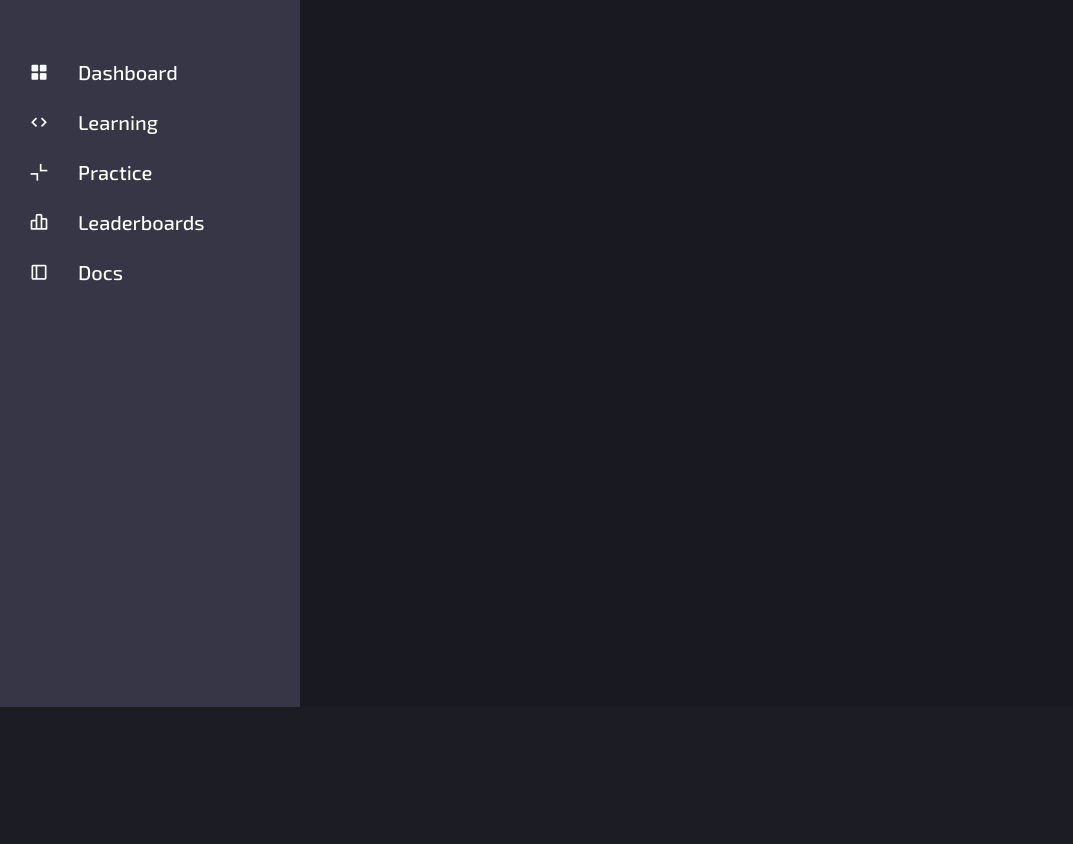
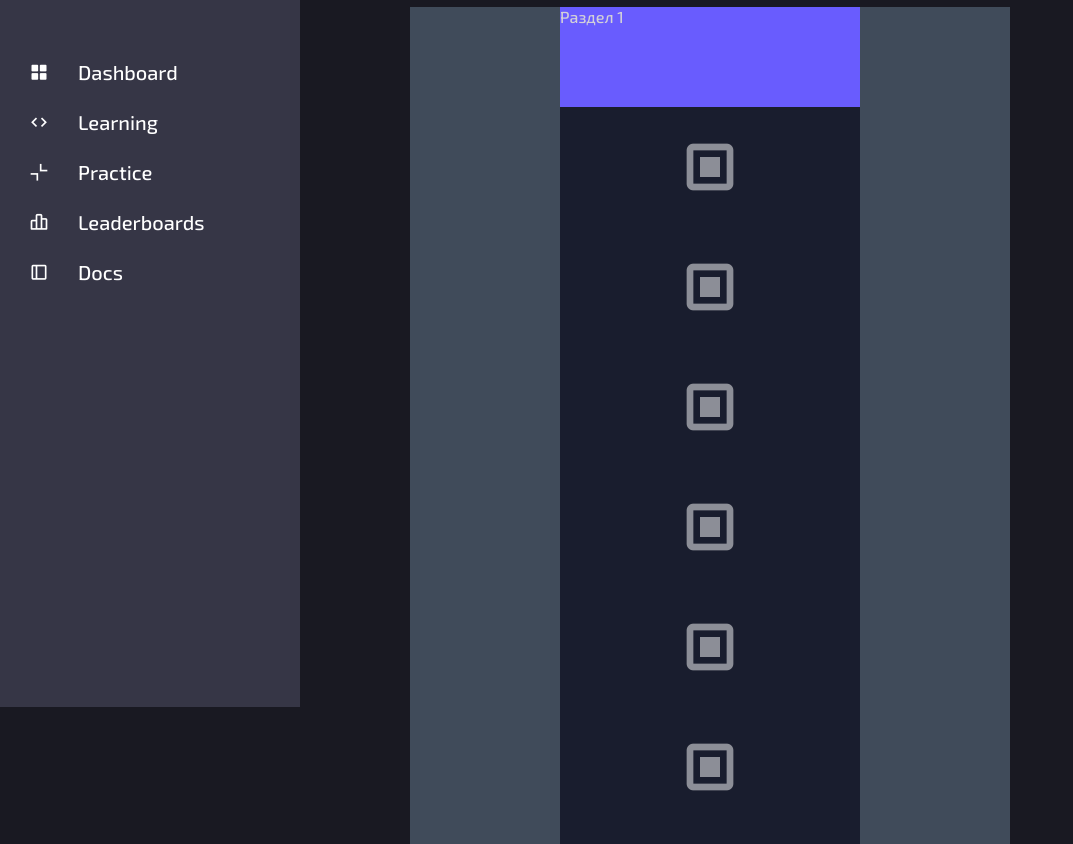
Before and after one commit to LIya-Darvis/Knights_Of_Python_old, a plain HTML site: page map/map.html in a window 1280 px wide. Shown: the part 93-937 px from the top of the page, without its empty margins (0-1073 px from the left). Before the commit the page ends 800 px from the top, so only its background shows below. Drawn offline with nearby package versions, Linux system fonts and the light colour scheme.

Commit message:
learning map

```diff
--- a/map/map.html
+++ b/map/map.html
@@ -10,83 +10,152 @@
     <title>Learning map</title>
 </head>
 <body>
+
+    <!-- ======= NAVIGATION ======= -->
+
     <nav class="sidebar close">
         <div class="logo-details">
-            <i class='bx bxs-cube' ></i>
-            <span class="logo-name">
-                Knights of Python
-            </span>
+            <a href="../index.html">
+                <i class='bx bxs-cube' ></i>
+                <span class="logo-name">
+                    Knights of Python
+                </span>
+            </a>
+
         </div>
 
         <ul class="nav-links">
             <li>
                 <div class="icon-link">
-                    <a href="#">
+                    <a href="">
                         <i class='bx bxs-grid-alt'></i>
                         <span class="link-name">Dashboard</span>
                     </a>
                     <ul class="sub-menu blank">
-                        <li><a class="link-name" href="#">Dashboard</a></li>
+                        <li><a class="link-name" href="">Dashboard</a></li>
                     </ul>
                 </div>
             </li>
             <li>
                 <div class="icon-link">
-                    <a href="#">
+                    <a href="">
                         <i class='bx bx-code'></i>
                         <span class="link-name">Learning</span>
                     </a>
                     <ul class="sub-menu blank">
-                        <li><a class="link-name" href="#">Learning</a></li>
+                        <li><a class="link-name" href="">Learning</a></li>
                     </ul>
                 </div>
             </li>
             <li>
                 <div class="icon-link">
-                    <a href="#">
+                    <a href="">
                         <i class='bx bx-collapse-alt'></i>
                         <span class="link-name">Practice</span>
                     </a>
                     <ul class="sub-menu blank">
-                        <li><a class="link-name" href="#">Practice</a></li>
+                        <li><a class="link-name" href="">Practice</a></li>
                     </ul>
                 </div>
             </li>
             <li>
                 <div class="icon-link">
-                    <a href="#">
+                    <a href="">
                         <i class='bx bx-bar-chart-alt-2'></i>
                         <span class="link-name">Leaderboards</span>
                     </a>
                     <ul class="sub-menu blank">
-                        <li><a class="link-name" href="#">Leaderboards</a></li>
+                        <li><a class="link-name" href="">Leaderboards</a></li>
                     </ul>
                 </div>
             </li>
             <li>
                 <div class="icon-link">
-                    <a href="#">
+                    <a href="">
                         <i class='bx bx-dock-left'></i>
                         <span class="link-name">Docs</span>
                     </a>
                     <ul class="sub-menu blank">
-                        <li><a class="link-name" href="#">Docs</a></li>
+                        <li><a class="link-name" href="">Docs</a></li>
                     </ul>
                 </div>
             </li>
         </ul>
     </nav>
 
+    <!-- ======= MAP ======= -->
+
     <section class="learning-section">
         <div class="learning-map">
             <div class="map-content">
                 <table class="map">
                     <tr class="map-row">
-                        <i class='bx bx-checkbox-square'></i>
+                        <td>
+                            <div class="section-card">
+                                <span class="section-name">
+                                    Раздел 1
+                                </span>
+                            </div>
+                        </td>
+                    </tr>
+                    <tr class="map-row">
+                        <td>
+                            <button class="map-btn EX_1_1">
+                                <i class='bx bx-checkbox-square'></i>
+                            </button>
+                        </td>
+                    </tr>
+                    <tr class="map-row">
+                        <td>
+                            <button class="map-btn EX_1_2">
+                                <i class='bx bx-checkbox-square'></i>
+                            </button>
+                        </td>
+                    </tr>
+                    <tr class="map-row">
+                        <td>
+                            <button class="map-btn EX_1_3">
+                                <i class='bx bx-checkbox-square'></i>
+                            </button>
+                        </td>
+                    </tr>
+                    <tr class="map-row">
+                        <td>
+                            <button class="map-btn EX_1_4">
+                                <i class='bx bx-checkbox-square'></i>
+                            </button>
+                        </td>
+                    </tr>
+                    <tr class="map-row">
+                        <td>
+                            <button class="map-btn EX_1_5">
+                                <i class='bx bx-checkbox-square'></i>
+                            </button>
+                        </td>
+                    </tr>
+                    <tr class="map-row">
+                        <td>
+                            <button class="map-btn EX_1_6">
+                                <i class='bx bx-checkbox-square'></i>
+                            </button>
+                        </td>
+                    </tr>
+                    <tr class="map-row">
+                        <td>
+                            <button class="map-btn EX_1_7">
+                                <i class='bx bx-checkbox-square'></i>
+                            </button>
+                        </td>
+                    </tr>
+                    <tr class="map-row">
+                        <td>
+                            <button class="map-btn EX_1_8">
+                                <i class='bx bx-checkbox-square'></i>
+                            </button>
+                        </td>
                     </tr>
 
                 </table>
-
             </div>
         </div>
     </section>
--- a/map/map_style.css
+++ b/map/map_style.css
@@ -6,7 +6,7 @@
 }
 
 html, body {
-    background-color: rgb(28, 28, 36);
+    background-color: #191922;
     font-family: 'Exo 2', sans-serif;
     color: rgb(211, 209, 216);
 }
@@ -51,6 +51,12 @@ body {
 .sidebar:hover {
     width: 300px;
     z-index: 100;
+}
+
+.sidebar .logo-details a {
+    display: flex;
+    text-decoration: none;
+    align-items: center;
 }
 
 
@@ -211,12 +217,10 @@ body {
 
 .learning-section {
     position: relative;
-    background:#191922;
-    height: 100vh;
+    height: 100%;
     display: flex;
-    align-items: flex-start;
     justify-content: center;
-    width: 100vw;
+    width: 100%;
     transition: all 0.5s ease;
 }
 
@@ -225,20 +229,54 @@ body {
 }
 
 .learning-section .learning-map {
-    height: 60px;
+    display: flex;
+    align-items: flex-start;
+    justify-content: center;
+    padding-left: 140px;
+    padding-top: 100px;
+    /* background: red; */
+}
+
+.learning-section .learning-map .map {
+    position: relative;
+    background: #404b5a;
+    width: 600px;
     display: flex;
     align-items: center;
+    justify-content: center;
 }
 
-.learning-section .learning-map .map-content .map .map-row {
-    height: 100px;
+.map .map-row {
+    height: 100%;
+    background: rgb(25, 29, 46);
+    display: flex;
+    align-items: center;
+    justify-content: center;
 }
 
-.learning-section .learning-map .map-content .map .map-row .bx-checkbox-square {
+.map .section-card {
+    height: 100px;
+    width: 300px;
+    background: #695cfe;
+}
+
+.learning-section .learning-map .map-content .map .map-row .map-btn {
+    background: transparent;
+    /* ==== некий скрипт при нажатии ==== */
+}
+
+.learning-section .learning-map .map-content i {
     color: #fff;
-    font-size: 28px;
-    margin: 10px 55px;
+    font-size: 80px;
+    margin: 20px 20px;
     cursor: pointer;
+    opacity: 0.5;
+    transition: all 0.5s ease;
+}
+
+.learning-section .learning-map .map-content i:hover {
+    opacity: 1;
+    transition: all 0.2s ease;
 }
 
 
```
